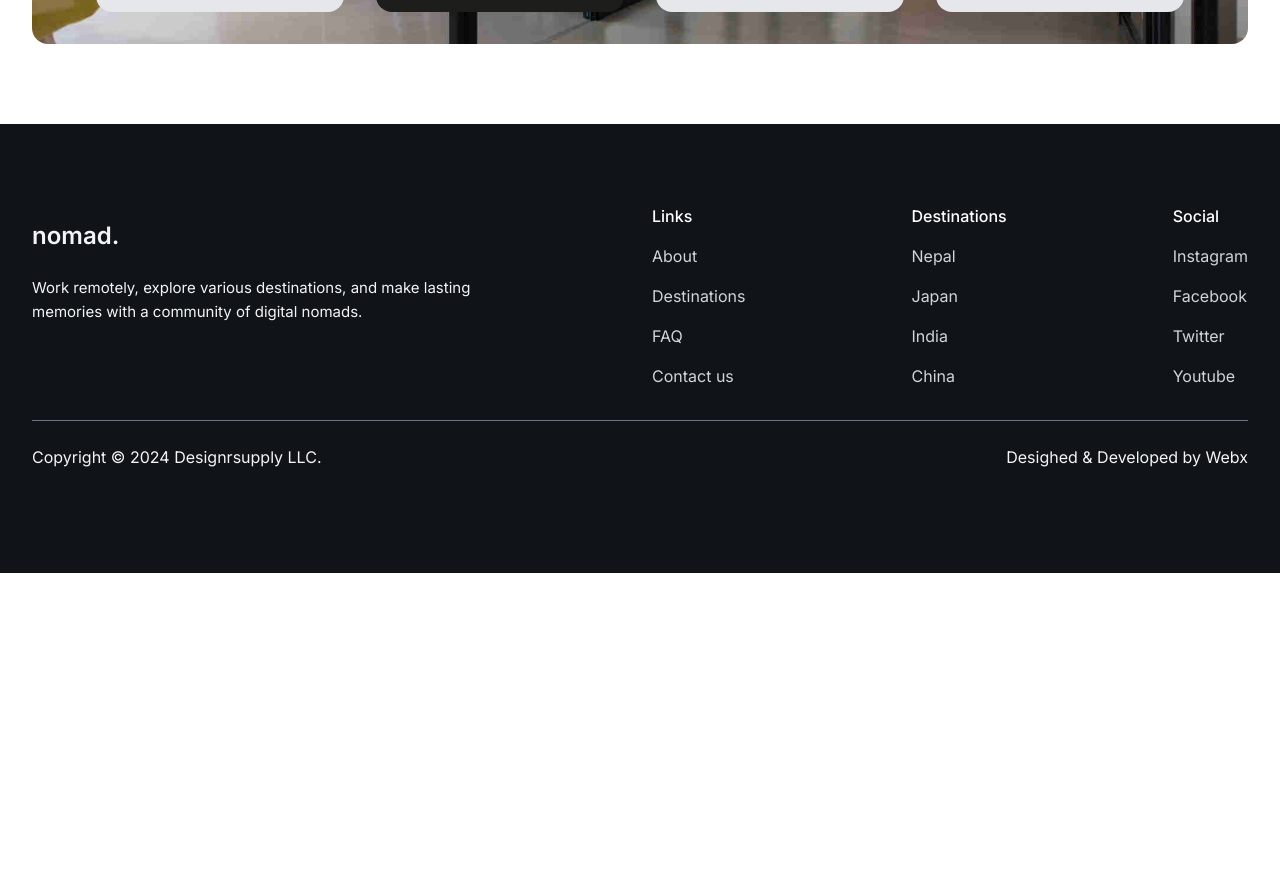
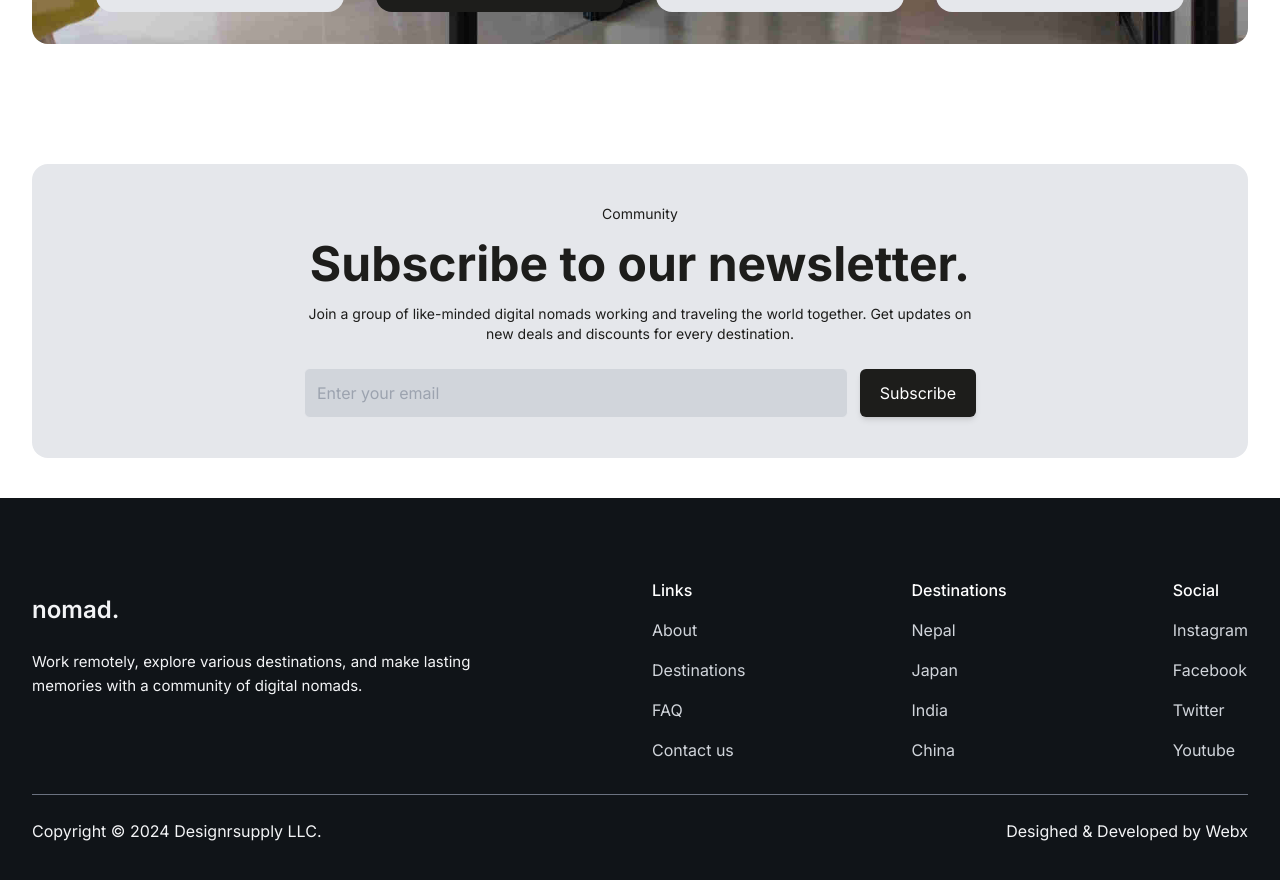
Before and after one commit to harisharanChaulagain/city-tour, a Next.js app: page / in a window 1280 px wide. Shown: the part 1040-1920 px from the top of the page. Before the commit the page ends 1613 px from the top, so only its background shows below. Built offline with nearby package versions, Linux system fonts and the light colour scheme.

Commit message:
news letter section

```diff
--- a/app/layout.tsx
+++ b/app/layout.tsx
@@ -1,4 +1,5 @@
 import Footer from "@/components/Footer";
+import NewsLetter from "@/components/NewsLetter";
 import type { Metadata } from "next";
 import { Inter } from "next/font/google";
 import "./globals.css";
@@ -20,6 +21,7 @@ export default function RootLayout({
       <body className={inter.className}>
         <div className=" max-w-screen-2xl mx-auto">
           {children}
+          <NewsLetter />
           <Footer />
         </div>
       </body>
--- /dev/null
+++ b/components/NewsLetter.tsx
@@ -0,0 +1,35 @@
+"use client";
+import React from "react";
+
+export default function NewsLetter() {
+  return (
+    <main className="px-4 md:px-8 py-10 ">
+      <section className=" bg-gray-200 py-10 rounded-2xl mx-auto px-4 md:px-8 text-[#1D1D1B]">
+        <div className="flex flex-col gap-4 text-center max-w-2xl mx-auto">
+          <h1 className="text-sm">Community</h1>
+          <h3 className="text-5xl font-bold">Subscribe to our newsletter.</h3>
+          <p className="text-sm">
+            Join a group of like-minded digital nomads working and traveling the
+            world together. Get updates on new deals and discounts for every
+            destination.
+          </p>
+        </div>
+        <div className="mt-6 max-w-2xl mx-auto">
+          <form
+            onSubmit={(e) => e.preventDefault()}
+            className="items-center justify-center sm:flex"
+          >
+            <input
+              type="email"
+              placeholder="Enter your email"
+              className="text-gray-600 w-full p-3 rounded-md border outline-none bg-gray-300"
+            />
+            <button className="w-full mt-3 px-5 py-3 rounded-md text-white bg-[#1D1D1B] hover:bg-[#1D1D1B]/90 active:bg-indigo-700 duration-150 outline-none shadow-md focus:shadow-none focus:ring-2 ring-offset-2 sm:mt-0 sm:ml-3 sm:w-auto">
+              Subscribe
+            </button>
+          </form>
+        </div>
+      </section>
+    </main>
+  );
+}
```
